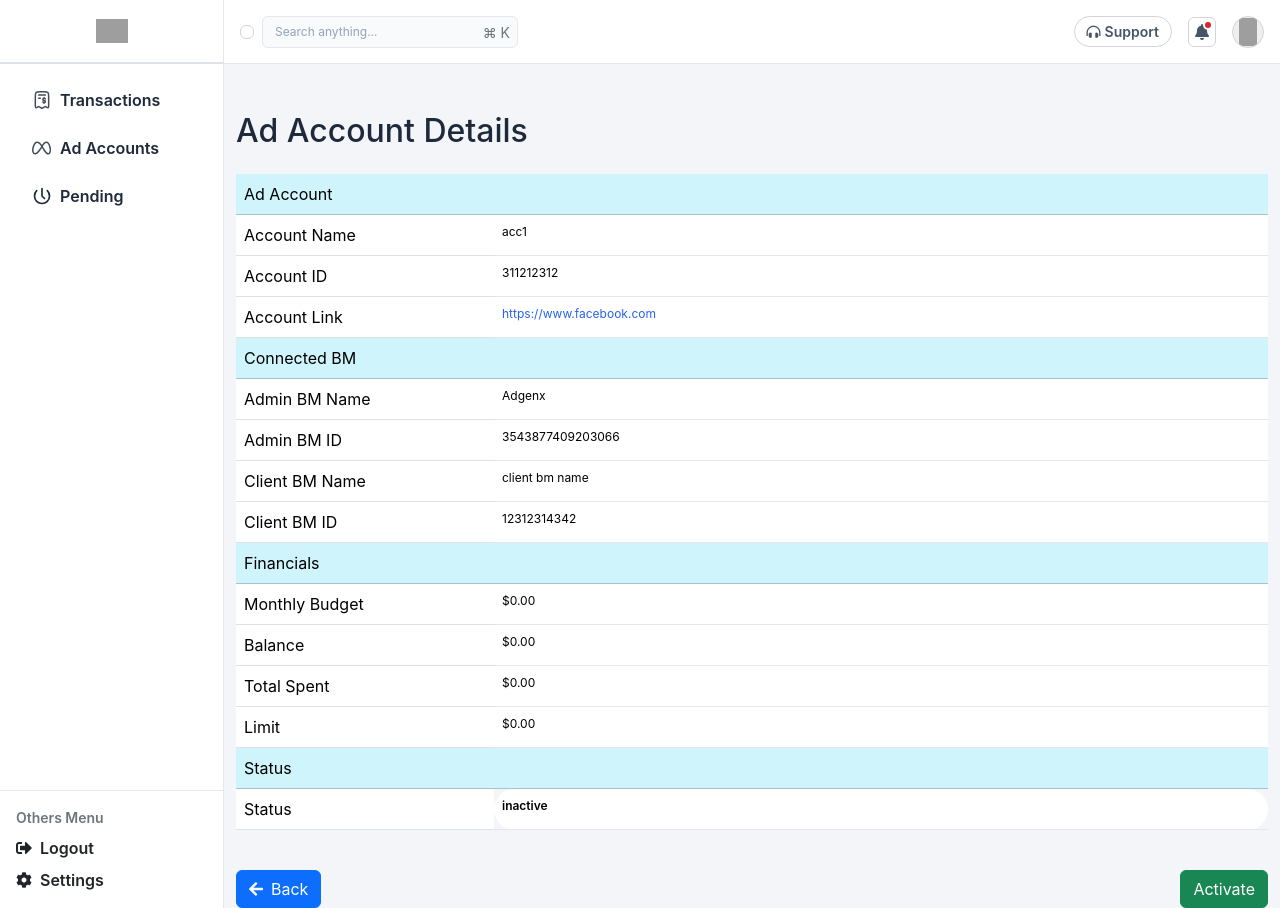
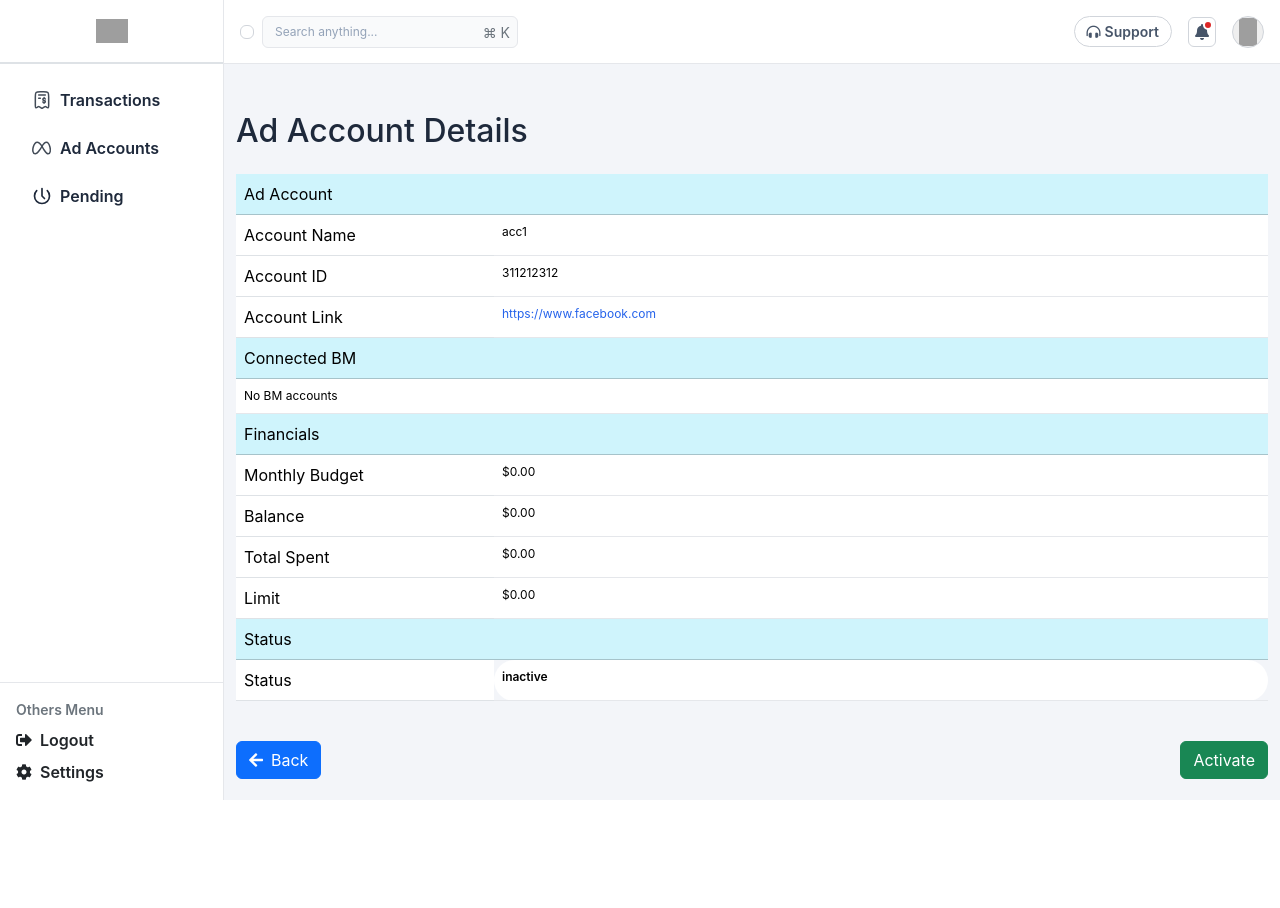
Before and after one commit to webq360/adgenx-crm, a Django app: page /ad_accounts/4/ in a window 1280 px wide. After the commit the page ends 800 px from the top, so only its background shows below. Run offline with Django 5.2, Linux system fonts and the light colour scheme; a user stored in the database is signed in; data comes from the database, SQL or seed files in the repository; grey boxes are pictures that could not be loaded.

Commit message:
bm model created, ad account model modified, view, templete updated for ad account

```diff
--- a/dashboard/admin.py
+++ b/dashboard/admin.py
@@ -1,9 +1,9 @@
 from django.contrib import admin
-from .models import User, DepositTransaction, Wallet, AdAccount, AdminBM
+from .models import User, DepositTransaction, Wallet, AdAccount, BMAccount
 
 # Register your models here.
 admin.site.register(User)
 admin.site.register(DepositTransaction)
 admin.site.register(Wallet)
 admin.site.register(AdAccount)
-admin.site.register(AdminBM)
+admin.site.register(BMAccount)
--- a/dashboard/models.py
+++ b/dashboard/models.py
@@ -37,12 +37,12 @@ class Wallet(models.Model):
         return f"{self.user.username}'s Wallet"
 
 
-class AdminBM(models.Model):
-    bm_id = models.CharField(max_length=100)
-    bm_name = models.CharField(max_length=100)
+class BMAccount(models.Model):
+    acc_id = models.CharField(max_length=100)
+    acc_name = models.CharField(max_length=100)
 
     def __str__(self):
-        return self.bm_name
+        return self.acc_name
 
 class AdAccount(models.Model):
     user = models.ForeignKey(User, on_delete=models.CASCADE)
@@ -53,15 +53,13 @@ class AdAccount(models.Model):
     name = models.CharField(max_length=100)
     acc_id = models.CharField(max_length=100)
     acc_link = models.URLField()
-    bm_client_id = models.CharField(max_length=100)
-    bm_client_name = models.CharField(max_length=100, default="")
     limit = models.DecimalField(max_digits=10, decimal_places=2, default=0.00)
-    mb_admin_reference = models.ForeignKey(AdminBM, on_delete=models.CASCADE)
     balance = models.DecimalField(max_digits=10, decimal_places=2)
     total_spent = models.DecimalField(max_digits=10, decimal_places=2)
     start_date = models.DateField()
     monthly_budget = models.DecimalField(max_digits=10, decimal_places=2, default=0.00)
     status = models.CharField(max_length=100, choices=STATUS_CHOICES, default='inactive')
+    bm_accounts = models.ManyToManyField(BMAccount, blank=True)
 
     def __str__(self):
         return self.name
--- a/dashboard/templates/ad_account_details.html
+++ b/dashboard/templates/ad_account_details.html
@@ -24,22 +24,19 @@
                 <tr>
                     <th colspan="2" class="table-info">Connected BM</th>
                 </tr>
+                {% for bm_account in ad_account.bm_accounts.all %}
                 <tr>
-                    <th scope="row">Admin BM Name</th>
-                    <td>{{ ad_account.mb_admin_reference.bm_name }}</td>
+                    <th scope="row">BM Info</th>
+                    <td class="d-flex flex-column">
+                        <span>{{ bm_account.acc_name }}</span>
+                        <span>{{ bm_account.acc_id }}</span>
+                    </td>
                 </tr>
+                {% empty %}
                 <tr>
-                    <th scope="row">Admin BM ID</th>
-                    <td>{{ ad_account.mb_admin_reference.bm_id }}</td>
+                    <td colspan="2">No BM accounts</td>
                 </tr>
-                <tr>
-                    <th scope="row">Client BM Name</th>
-                    <td>{{ ad_account.bm_client_name }}</td>
-                </tr>
-                <tr>
-                    <th scope="row">Client BM ID</th>
-                    <td>{{ ad_account.bm_client_id }}</td>
-                </tr>
+                {% endfor %}
                 <tr>
                     <th colspan="2" class="table-info">Financials</th>
                 </tr>
@@ -71,7 +68,7 @@
     </div>
 
     <div class="mt-4 d-flex justify-content-between align-items-center">
-        <a href="{% url 'ad_accounts' %}" class="btn btn-primary text-decoration-none"><i class="fas fa-arrow-left me-2"></i>Back</a>
+        <a href="{% url 'review_ad_account' %}" class="btn btn-primary text-decoration-none"><i class="fas fa-arrow-left me-2"></i>Back</a>
         {% if ad_account.status != 'active' %}
         <form method="post" class="d-inline">
             {% csrf_token %}
--- a/dashboard/views.py
+++ b/dashboard/views.py
@@ -1,7 +1,7 @@
 from django.shortcuts import render, redirect, get_object_or_404
 from django.contrib.auth import authenticate, login, logout
 from django.contrib.auth.decorators import login_required
-from .models import User, DepositTransaction, Wallet, AdAccount, AdminBM
+from .models import User, DepositTransaction, Wallet, AdAccount, BMAccount
 from django.contrib import messages # Import messages
 
 # Create your views here.
@@ -142,22 +142,16 @@ def request_ad_account(request):
             messages.error(request, 'All fields are required.')
             return redirect('request_ad_account')
 
-        # Check if an AdminBM object exists, if not create one
-        mb_admin_reference = AdminBM.objects.first()
-        if not mb_admin_reference:
-            mb_admin_reference = AdminBM.objects.create(bm_id="DUMMY_BM_ID", bm_name="DUMMY_BM_NAME")
+        bm_account, created = BMAccount.objects.get_or_create(acc_id=bm_client_id, defaults={'acc_name': name})
 
         balance = 0.00
         total_spent = 0.00
 
-        AdAccount.objects.create(
+        ad_account = AdAccount.objects.create(
             user=request.user,
             name=name,
             acc_id="",  # Set acc_id to empty string
             acc_link=acc_link,
-            bm_client_id=bm_client_id,
-            bm_client_name="",  # Set bm_client_name to empty string
-            mb_admin_reference=mb_admin_reference,
             balance=balance,
             total_spent=total_spent,
             start_date=start_date,
@@ -165,6 +159,7 @@ def request_ad_account(request):
             monthly_budget=monthly_budget,
             limit=0.00  # Set limit to 0
         )
+        ad_account.bm_accounts.add(bm_account)
 
         wallet = Wallet.objects.get(user=request.user)
         wallet.pending_accounts += 1
```
Also changed, not shown: dashboard/templates/ad_accounts.html (+6 -8 lines), dashboard/templates/request_ad_account.html (+5 -5 lines), dashboard/templates/review_ad_account.html (+6 -3 lines), dashboard/migrations/0015_bmaccount_remove_adaccount_mb_admin_reference_and_more.py (added), db.sqlite3.
